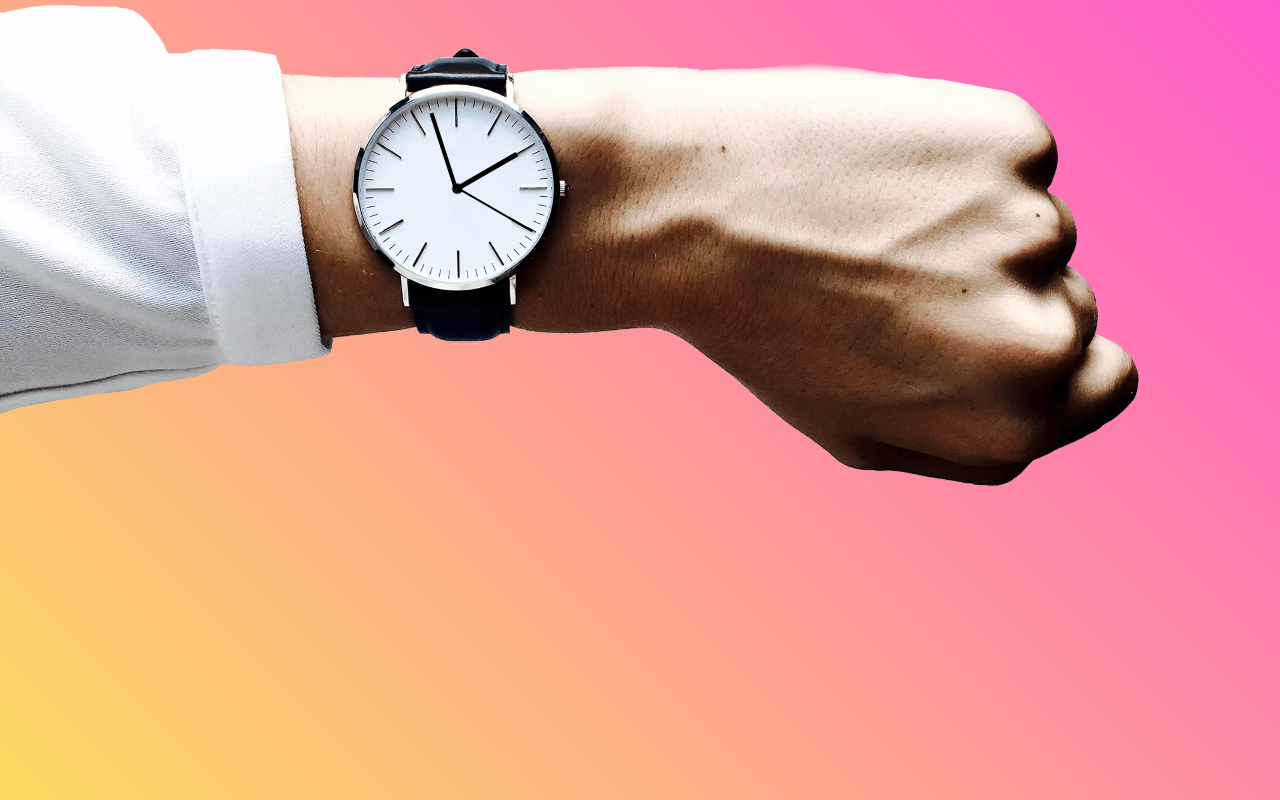
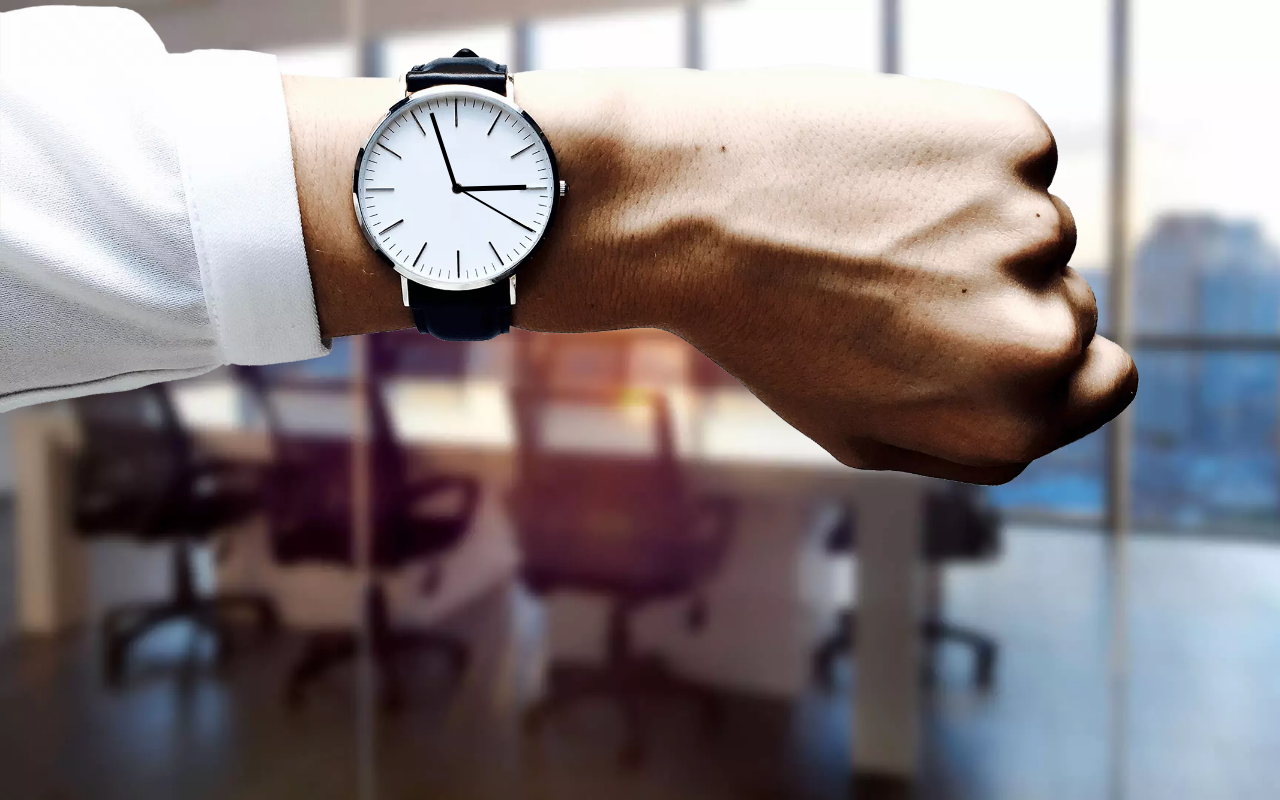
Before and after one commit to boberskyi/clock, a plain HTML site: page index.html in a window 1280 px wide. Drawn offline with Linux system fonts and the light colour scheme.

Commit message:
Hours fix

```diff
--- a/css/style.css
+++ b/css/style.css
@@ -5,8 +5,10 @@
 }
 
 body {
-  background-color: #FBDA61;
-  background-image: linear-gradient(45deg, #FBDA61 0%, #FF5ACD 100%);
+  background-repeat: no-repeat;
+  background-size: cover;
+  background-position: center;
+  background-image: url(../img/office.webp);
   height: 100vh;
   width: 100%;
 }
--- a/js/main.js
+++ b/js/main.js
@@ -14,11 +14,13 @@ const setDate = () => {
   const minsDegrees = ((mins / 60) * 360) + 90;
 
   const hours = now.getHours();
-  const hoursDegrees = ((hours / 12) * 360) + 90;
+  const hoursDegrees = (((hours / 12) + ((mins/60)/12)) * 360) + 90;
+
 
   secondHand.style.transform = `rotate(${secondsDegrees}deg)`;
   minsHand.style.transform = `rotate(${minsDegrees}deg)`;
   hoursHand.style.transform = `rotate(${hoursDegrees}deg)`;
 }
+setDate();
 
 setInterval(setDate, 1000);
```
Also changed, not shown: img/office.jpeg (deleted), img/office.webp (added).
